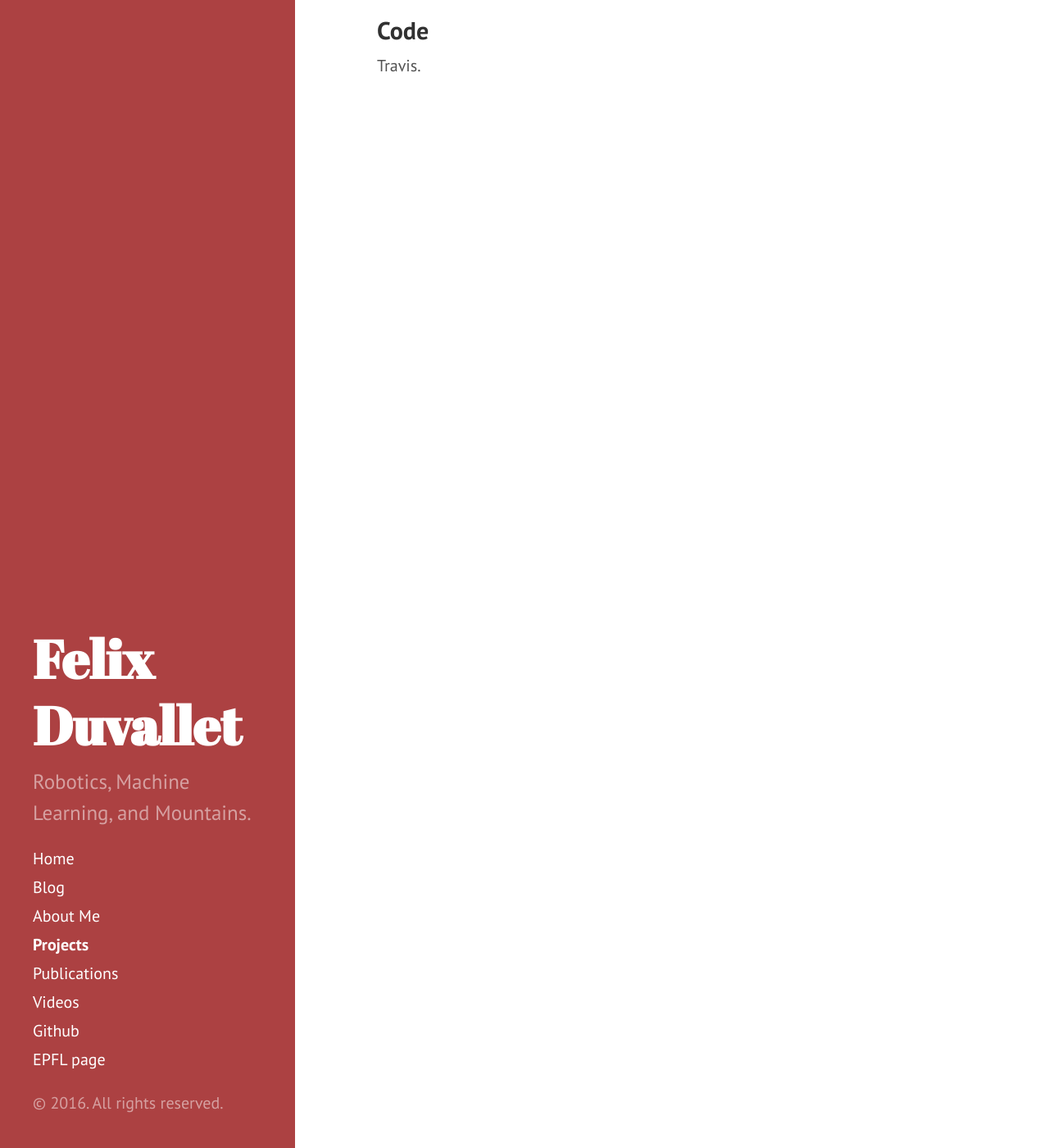
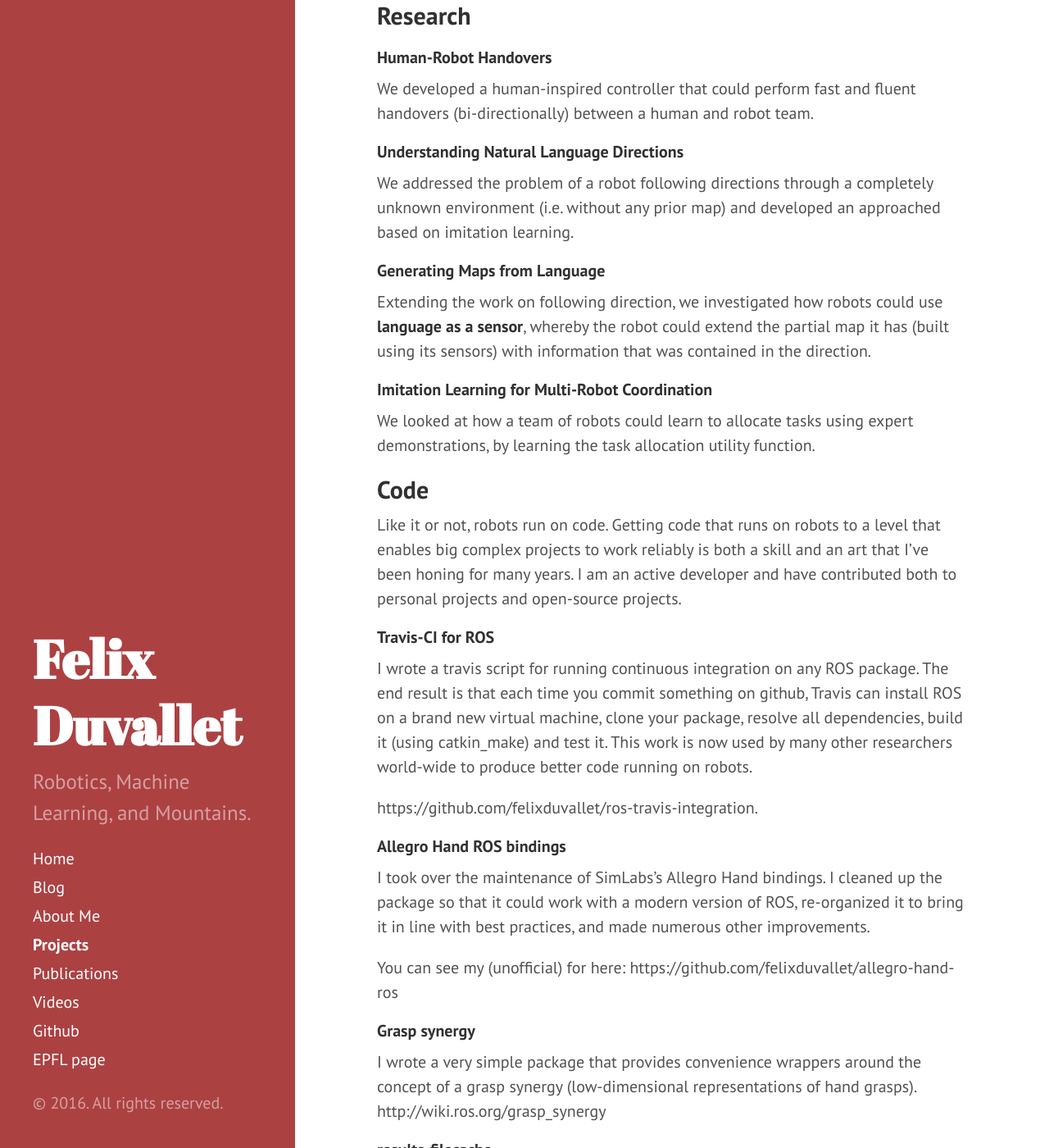
Before and after one commit to felixduvallet/felixduvallet.github.io, a Jekyll site: the page built from projects.md, in a window 1280 px wide and 1400 px high, scrolled down 270 px. Shown: the whole window at 82% size. Built offline with Jekyll 4.4.1, drawn with Linux system fonts in a browser that asks for light colours; some of the changed text lies outside the part shown.

Commit message:
Major website content update.

```diff
--- a/projects.md
+++ b/projects.md
@@ -3,12 +3,69 @@ layout: page
 title: Projects
 ---
 
-Here's a list of recent projects.
+On this page you can find brief descriptions of various research projects I've worked on.
+I also have links to various
 
-## Robots
+For more detailed information, please go see my [publications](/publications) or [github](www.github.com/felixduvallet) pages.
 
-KUKA, Allegro.
+## Research
+
+#### Human-Robot Handovers
+We developed a human-inspired controller that could perform fast and fluent handovers (bi-directionally) between a human and robot team.
+
+#### Understanding Natural Language Directions
+We addressed the problem of a robot following directions through a completely unknown environment (i.e. without any prior map) and developed an approached based on imitation learning.
+
+#### Generating Maps from Language
+
+Extending the work on following direction, we investigated how robots could use **language as a sensor**, whereby the robot could extend the partial map it has (built using its sensors) with information that was contained in the direction.
+
+#### Imitation Learning for Multi-Robot Coordination
+
+We looked at how a team of robots could learn to allocate tasks using expert demonstrations, by learning the task allocation utility function.
 
 ## Code
 
-Travis.
+Like it or not, robots run on code.
+Getting code that runs on robots to a level that enables big complex projects to work reliably is both a skill and an art that I've been honing for many years.
+I am an active developer and have contributed both to personal projects and open-source projects.
+
+#### Travis-CI for ROS
+
+I wrote a travis script for running continuous integration on any ROS package.
+The end result is that each time you commit something on github, Travis can install ROS on a brand new virtual machine, clone your package, resolve all dependencies, build it (using catkin_make) and test it.
+This work is now used by many other researchers world-wide to produce better code running on robots.
+
+https://github.com/felixduvallet/ros-travis-integration.
+
+#### Allegro Hand ROS bindings
+
+I took over the maintenance of SimLabs's Allegro Hand bindings.
+I cleaned up the package so that it could work with a modern version of ROS,
+re-organized it to bring it in line with best practices, and made numerous other improvements.
+
+You can see my (unofficial) for here:
+https://github.com/felixduvallet/allegro-hand-ros
+
+#### Grasp synergy
+
+I wrote a very simple package that provides convenience wrappers around the concept of a grasp synergy (low-dimensional representations of hand grasps).
+http://wiki.ros.org/grasp_synergy
+
+##### results-filecache
+
+I wrote a cool decorator that can "magically" determine if a function should be called (to do work) or if its results can be loaded from file (if the work has already been done).
+This is most useful in scientific pipelines, where you usually do some form of pre-processing to data after loading it from files into your own structure, then actually analyze the data.
+This can save considerable time by short-cutting the pre-processing step (which doesn't change) during future updates to the analysis code.
+
+##### Other contributions
+
+I have made very minor (sometimes trivial) contributions to many more ROS packages, which I list here for my own reference:
+
+  * audio_common: https://github.com/ros-drivers/audio_common
+  * ros_buildfarm: https://github.com/ros-infrastructure/ros_buildfarm
+  * gazebo_ros_demos: https://github.com/ros-simulation/gazebo_ros_demosros
+  * mocap_optitrack: https://github.com/ros-drivers/mocap_optitrack
+  * pocketsphinx: https://github.com/felixduvallet/pocketsphinx
+  * rospy: https://github.com/ros/ros_comm/
+  * rqt_ez_publisher: https://github.com/OTL/rqt_ez_publisher
```
Also changed, not shown: about.md (+10 -13 lines), index.html (+12 -3 lines), publications.md (+3 -0 lines).
